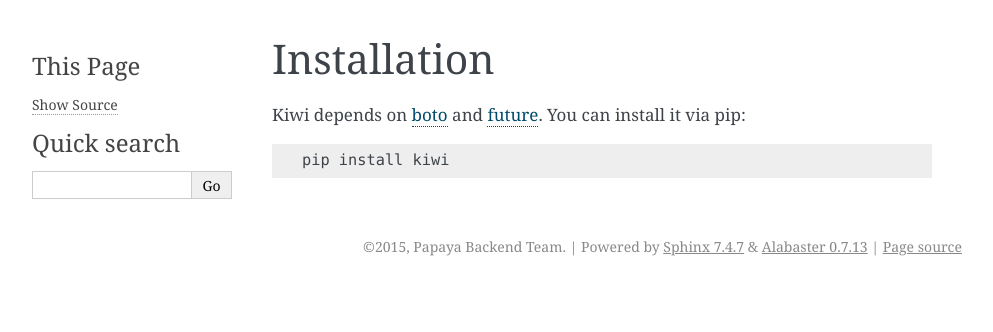
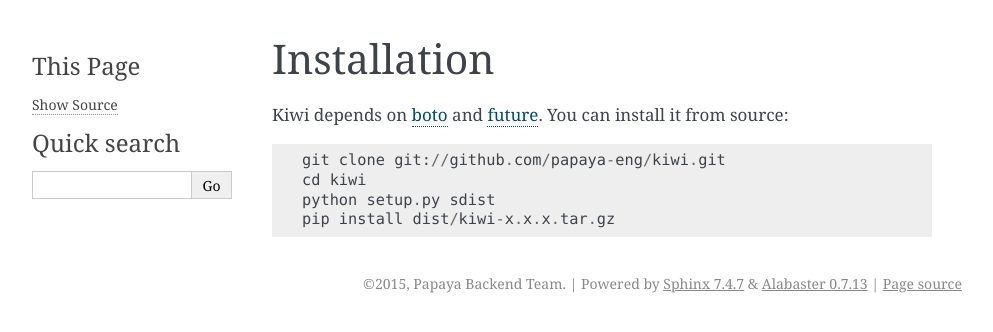
Before and after one commit to papaya-mobile/kiwi, a Sphinx documentation site: the page built from docs/install.rst, in a window 1280 px wide. Shown: the top 332 px of the page, without its empty margins (148-1141 px from the left). Built offline with Sphinx 7.4.7, drawn with Linux system fonts in a browser that asks for light colours.

Commit message:
update docs

```diff
--- a/docs/install.rst
+++ b/docs/install.rst
@@ -2,9 +2,12 @@
 Installation
 ============
 
-Kiwi depends on `boto`_ and `future`_.  You can install it via pip::
+Kiwi depends on `boto`_ and `future`_.  You can install it from source::
 
-    pip install kiwi
+    git clone git://github.com/papaya-eng/kiwi.git
+    cd kiwi
+    python setup.py sdist
+    pip install dist/kiwi-x.x.x.tar.gz
 
 
 .. _boto: https://boto.readthedocs.org/en/latest/
```
Also changed, not shown: README.md (+7 -2 lines).
